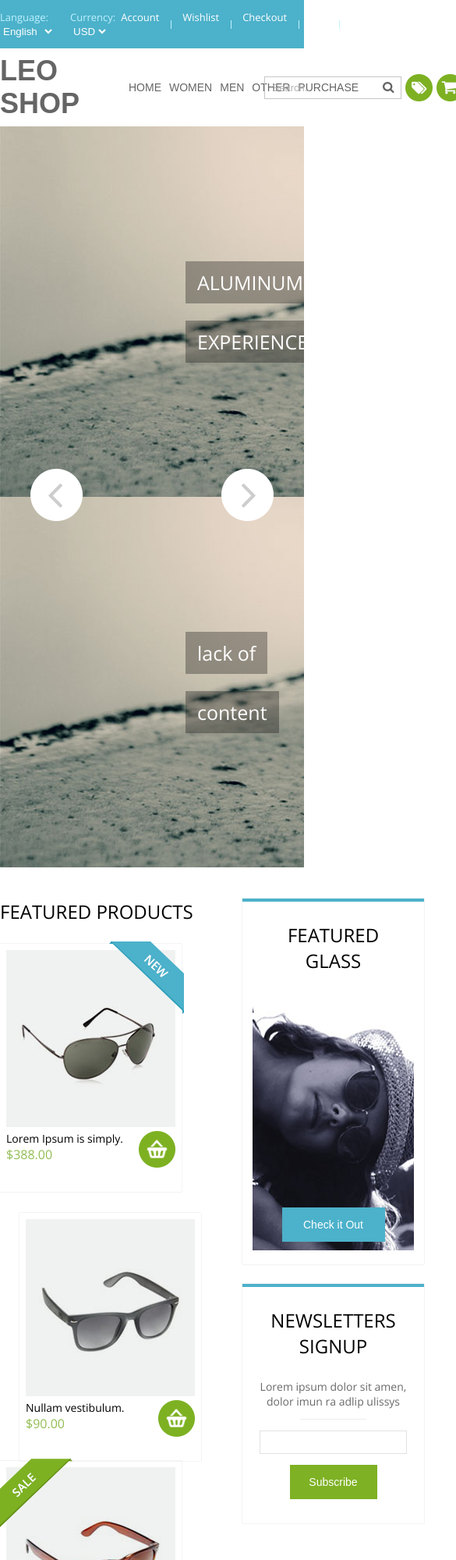
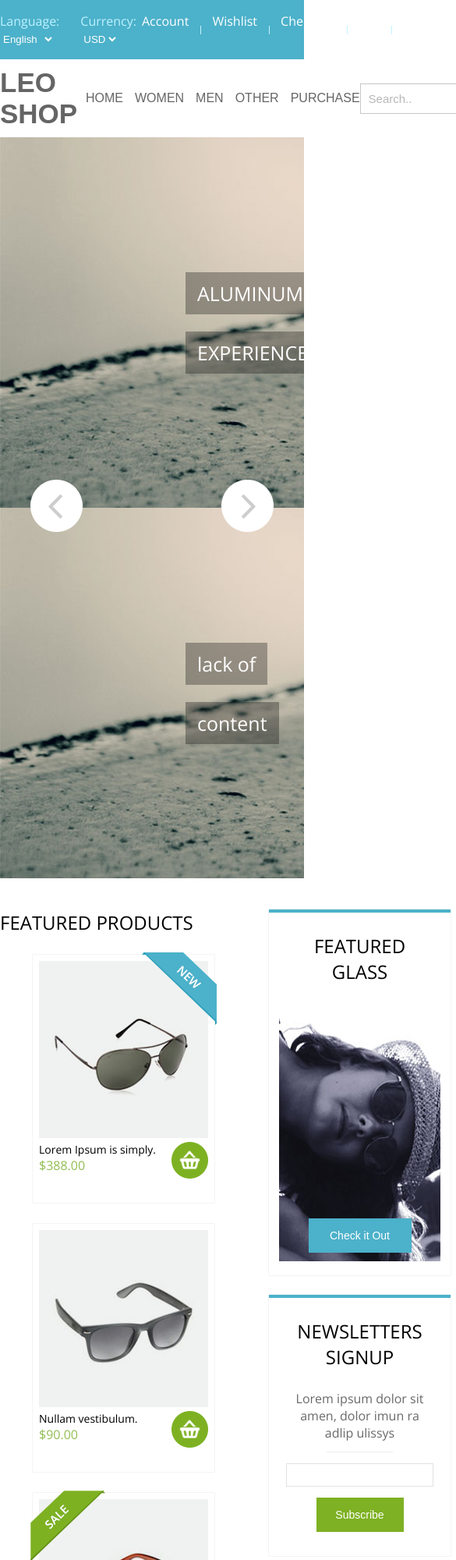
Before and after one commit to DMergen/leo-shop, a plain HTML site: page index.html in a window 390 px wide. Shown: the top 2000 px of the page at 78% size, 585 px wide, since content can reach past the window. Drawn offline with nearby package versions, Linux system fonts and the light colour scheme.

Commit message:
more flexibility

```diff
--- a/css/styles.css
+++ b/css/styles.css
@@ -23,10 +23,10 @@ nav {
 
 nav .wrapper, header .wrapper {
 	display: flex;
+	justify-content: space-between;
 }
 
 nav .nav-left {
-	width: 100%;
 	display: flex;
 }
 
@@ -50,13 +50,11 @@ nav .nav-left select option {
 }
 
 nav .nav-right {
-	width: 100%;
 	text-align: right;
 }
 
 nav .nav-right ul {
 	display: flex;
-	justify-content: flex-end;
 }
 
 nav .nav-right ul li {
@@ -91,20 +89,18 @@ header {
 
 header .wrapper {
 	min-height: 100px;
-	justify-content: flex-start;
 	align-items: center;
 }
 
 header .icon {
 	min-width: 110px;
-	text-align: left;
 	font: 600 36px "Open Sans Bold", sans-serif;
 }
 
 header .head_nav {
 	display: flex;
 	font-size: 14px;
-	margin-left: 55px;
+	margin-right: 100px;
 }
 
 header .head_nav li {
@@ -127,8 +123,6 @@ header .head_nav a:hover {
 header .search_block {
 	display: flex;
 	align-items: center;
-	justify-content: flex-end;
-	width: 47%;
 }
 
 header .search_block input {
@@ -211,10 +205,6 @@ header .search_block .cart {
 	display: flex;
 }
 
-.content .products {
-	width: 760px;
-}
-
 .content .products h2 {
 	margin: 0;
 	margin-bottom: 25px;
@@ -235,7 +225,8 @@ header .search_block .cart {
 }
 
 .content .products .prod:nth-of-type(3n+2) {
-	margin: 0 25px;
+	margin-right: 25px;
+	margin-left: 25px;
 }
 
 .content .products .prod .sale {
@@ -368,12 +359,11 @@ header .search_block .cart {
 
 .information .wrapper {
 	display: flex;
+	justify-content: space-between;
 }
 
 .information .inf_block {
 	display: flex;
-    width: 100%;
-    justify-content: center;
     align-items: center;
 }
 
@@ -398,21 +388,12 @@ footer {
 
 footer .wrapper {
 	display: flex;
-}
-
-footer .foot_block {
-	width: 100%;
-	text-align: left;
-}
-
-footer .foot_block p {
-	margin: 21px 0;
+	justify-content: space-between;
+	align-items: center;
 }
 
 footer .foot_block ul {
 	display: flex;
-    justify-content: flex-end;
-    margin: 21px 0;
 }
 
 footer .foot_block ul li {
@@ -437,3 +418,47 @@ footer .foot_block a {
 footer .foot_block a:hover {
 	color: #70a7b5;
 }
+
+@media screen and (max-width: 1024px) {
+	.wrapper {
+		max-width: 900px;
+	}
+
+	nav, header .head_nav {
+		font-size: 16px;
+	}
+
+	header .head_nav {
+		margin-right: 0;
+	}
+
+	header .head_nav li {
+	    margin-right: 15px;
+	}
+
+	header .icon {
+	    font-size: 35px;
+	}
+
+	header .search_block input {
+		height: 35px;
+		font-size: 15px;
+	}
+
+	.content .products .prod, .content .products .prod:nth-of-type(3n+2) {
+		margin-right: 42px;
+		margin-left: 42px;
+	}
+
+	.content .right .news p {
+		font-size: 16px;
+	}
+
+	.information .inf_block p {
+		font-size: 20px;
+	}
+
+	footer {
+		font-size: 17px;
+	}
+}
```
